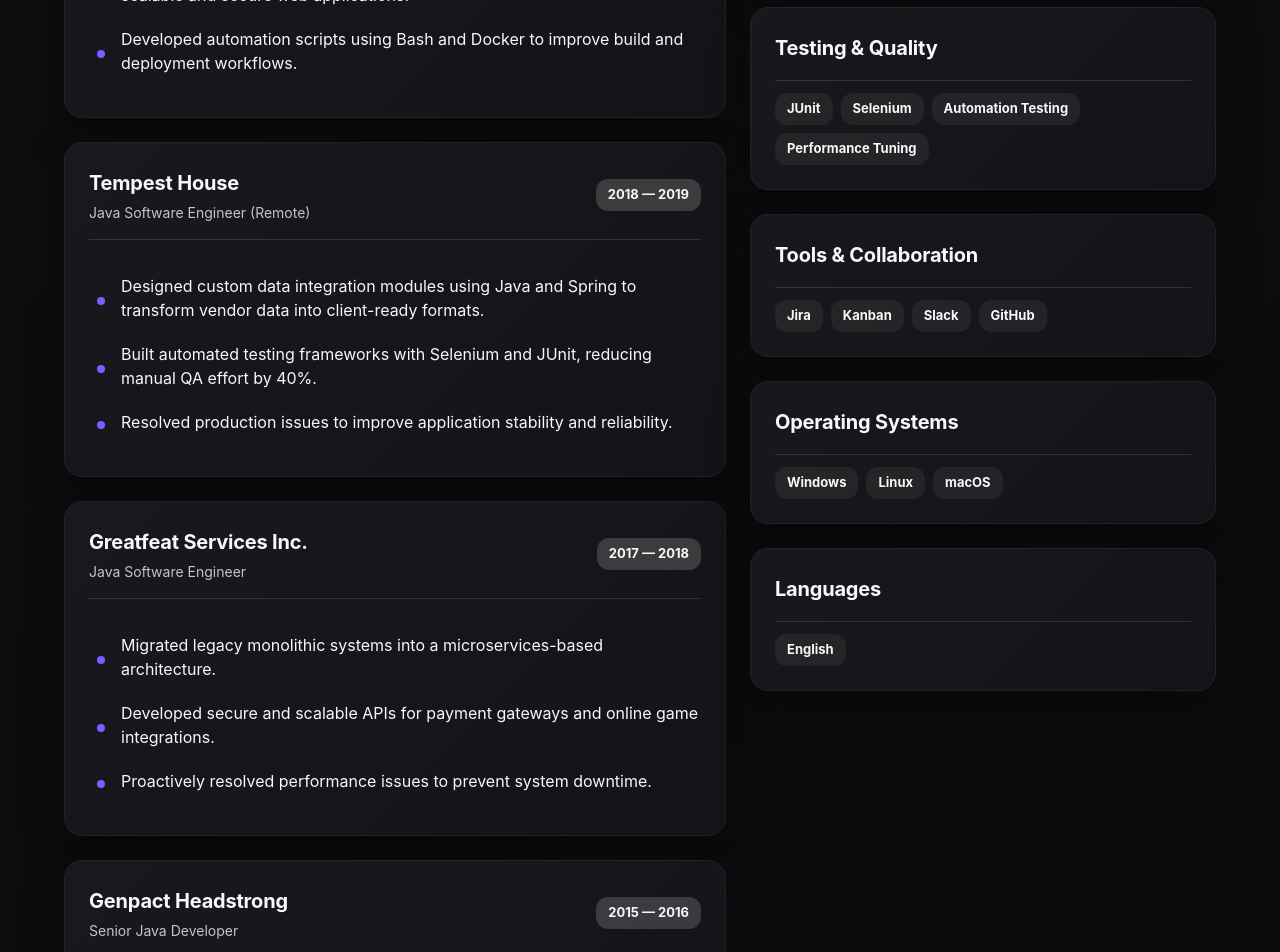
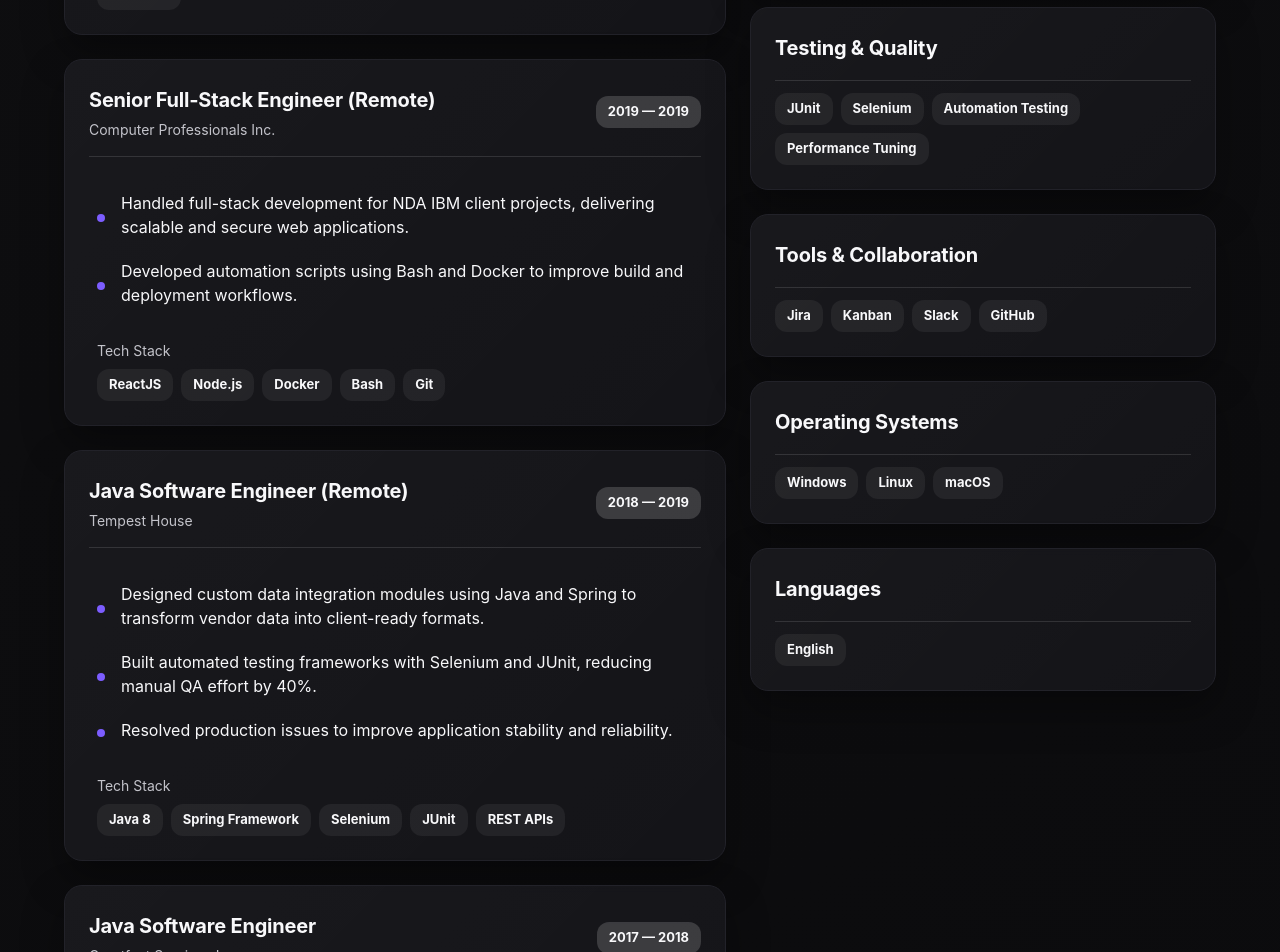
Before and after one commit to juliusgutierrez/juliusgutierrez.github.io, a React (Vite) app: page / in a window 1280 px wide. Shown: the part 1540-2492 px from the top of the page. Built offline with nearby package versions, Linux system fonts and the light colour scheme.

Commit message:
Update role cards with positions and tech stacks

```diff
--- a/src/App.jsx
+++ b/src/App.jsx
@@ -104,9 +104,9 @@
             <Stack spacing={3}>
               {roles.map((role) => (
                 <SectionCard
-                  key={role.title}
-                  title={role.title}
-                  subtitle={role.subtitle}
+                  key={role.company}
+                  title={role.position}
+                  subtitle={role.company}
                   action={<Chip label={role.period} />}
                 >
                   <List sx={{ pl: 1 }}>
@@ -130,6 +130,12 @@
                       </ListItem>
                     ))}
                   </List>
+                  <Stack spacing={1} sx={{ pl: 1 }}>
+                    <Typography variant="body2" color="text.secondary">
+                      Tech Stack
+                    </Typography>
+                    <ChipGrid items={role.techStack} />
+                  </Stack>
                 </SectionCard>
               ))}
             </Stack>
--- a/src/data.js
+++ b/src/data.js
@@ -7,8 +7,8 @@
 
 export const roles = [
   {
-    title: "IT Managers",
-    subtitle: "System Analyst / Senior Java Developer",
+    company: "IT Managers",
+    position: "System Analyst / Senior Java Developer",
     period: "2020 — Present",
     details: [
       "Led enterprise-wide system design and modernization initiatives aligned with long-term scalability and business goals.",
@@ -31,8 +31,8 @@
     ],
   },
   {
-    title: "Elephant Ventures",
-    subtitle: "Software Engineer (Remote)",
+    company: "Elephant Ventures",
+    position: "Software Engineer (Remote)",
     period: "2019 — 2020",
     details: [
       "Delivered full-stack enterprise solutions using ReactJS, Node.js, and PostgreSQL for international clients.",
@@ -51,8 +51,8 @@
     ],
   },
   {
-    title: "Computer Professionals Inc.",
-    subtitle: "Senior Full-Stack Engineer (Remote)",
+    company: "Computer Professionals Inc.",
+    position: "Senior Full-Stack Engineer (Remote)",
     period: "2019 — 2019",
     details: [
       "Handled full-stack development for NDA IBM client projects, delivering scalable and secure web applications.",
@@ -61,8 +61,8 @@
     techStack: ["ReactJS", "Node.js", "Docker", "Bash", "Git"],
   },
   {
-    title: "Tempest House",
-    subtitle: "Java Software Engineer (Remote)",
+    company: "Tempest House",
+    position: "Java Software Engineer (Remote)",
     period: "2018 — 2019",
     details: [
       "Designed custom data integration modules using Java and Spring to transform vendor data into client-ready formats.",
@@ -72,8 +72,8 @@
     techStack: ["Java 8", "Spring Framework", "Selenium", "JUnit", "REST APIs"],
   },
   {
-    title: "Greatfeat Services Inc.",
-    subtitle: "Java Software Engineer",
+    company: "Greatfeat Services Inc.",
+    position: "Java Software Engineer",
     period: "2017 — 2018",
     details: [
       "Migrated legacy monolithic systems into a microservices-based architecture.",
@@ -83,8 +83,8 @@
     techStack: ["Java", "Spring", "Microservices", "Redis", "REST APIs"],
   },
   {
-    title: "Genpact Headstrong",
-    subtitle: "Senior Java Developer",
+    company: "Genpact Headstrong",
+    position: "Senior Java Developer",
     period: "2015 — 2016",
     details: [
       "Led development of WMS-Claims projects for Sun Life Philippines, delivering Phase 1 and 2 on schedule.",
@@ -100,8 +100,8 @@
     ],
   },
   {
-    title: "Novare Technologies",
-    subtitle: "Java Software Engineer",
+    company: "Novare Technologies",
+    position: "Java Software Engineer",
     period: "2013 — 2015",
     details: [
       "Delivered BPI E-LOANS system and GMOVIES seat reservation platform from concept to production.",
```
